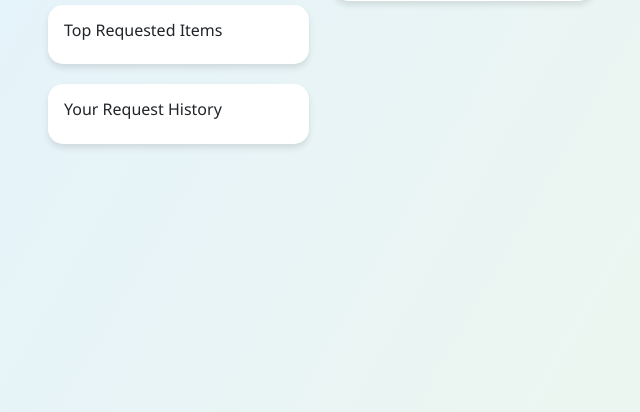
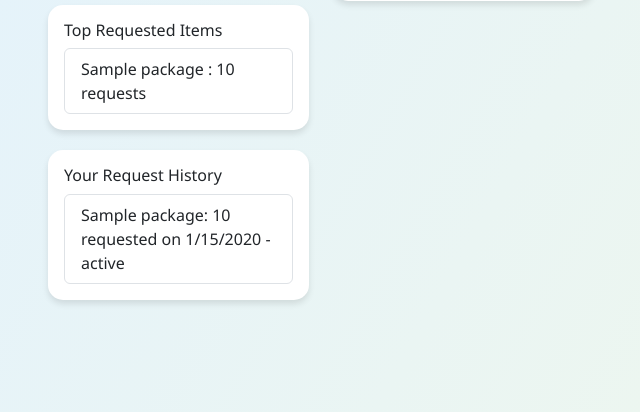
Before and after one commit to zhijiexia98/SV-Food-Bank-Registration, a Django app: page /studentHome/1/ in a window 1280 px wide. Shown: the part 388-800 px from the top of the page, without its empty margins (34-674 px from the left). Run offline with Django 4.2, Linux system fonts and the light colour scheme; tables that the repository leaves empty hold one stand-in row (values such as "Sample post"); some libraries are stand-ins or nearby versions.

Commit message:
alter request data structure & studenthome auto loading

```diff
--- a/myproject/chatbox.py
+++ b/myproject/chatbox.py
@@ -63,7 +63,7 @@ def process_natural_language_query(user_query):
          - point_per_package (integer)
 
          **requests**
-         - id (auto-incremented primary key)
+        # - id (auto-incremented primary key)
          - student_id (foreign key to users)
          - amount (decimal)
          - reason (text)
--- a/myproject/models.py
+++ b/myproject/models.py
@@ -76,7 +76,7 @@ class Requests(models.Model):
     processed_at = models.DateTimeField(default=now)
     admin = models.ForeignKey('Users', models.DO_NOTHING, related_name='requests_admin_set', blank=True, null=True)
     package = models.ForeignKey(FoodPackages, models.DO_NOTHING, blank=True, null=True)
-    request_id = models.IntegerField(unique=True, blank=True, null=True)
+    request_id = models.IntegerField(unique=True, null=False, primary_key=True)
 
     class Meta:
         # managed = False
--- a/myproject/templates/studentHome.html
+++ b/myproject/templates/studentHome.html
@@ -221,7 +221,7 @@
                     return;
                 }
                 const data = await response.json();
-                console.log(data);
+                console.log("Loading user info", data.point);
                 document.getElementById('studentName').textContent = data.name;
                 document.getElementById('studentId').textContent = data.nuid;
                 document.getElementById('studentPoints').textContent = data.point;
@@ -310,6 +310,9 @@
                     alert(data.message);
                     // Optionally, refresh available items or update UI
                     loadAvailableItems();
+                    loadRequestHistory(uid);
+                    loadUserInfo(uid);
+                    loadTopRequestedItems();
                 } else {
                     alert(`Error: ${data.message || data.error}`);
                 }
@@ -324,7 +327,8 @@
                 const response = await fetch('/api/food/top_requested');
                 const data = await response.json();
                 const list = document.getElementById('topRequestedItems');
-                list.innerHTML = data.top_items.map(item => `<li class="list-group-item">${item.package__package_name}: ${item.total_requested} requests</li>`).join('');
+                list.innerHTML = data.top_items.map(item => `<li class="list-group-item">${item.package__package_name}
+                    : ${parseInt(item.total_requested)} requests</li>`).join('');
             } catch (error) {
                 console.error('Error loading top requested items:', error);
             }
@@ -335,7 +339,10 @@
                 const response = await fetch(`/api/student/request_history/${uid}`);
                 const data = await response.json();
                 const list = document.getElementById('requestHistory');
-                list.innerHTML = data.request_history.map(req => `<li class="list-group-item">${req.package__package_name}: ${req.amount} requested on ${new Date(req.requested_at).toLocaleDateString()} - ${req.status}</li>`).join('');
+                list.innerHTML = data.request_history.map(
+                    req => `<li class="list-group-item">${req.package__package_name}:
+                        ${parseInt(req.amount)} requested on ${new Date(req.requested_at).toLocaleDateString()}
+                        - ${req.status}</li>`).join('');
             } catch (error) {
                 console.error('Error loading request history:', error);
             }
--- a/myproject/urls.py
+++ b/myproject/urls.py
@@ -48,5 +48,8 @@ urlpatterns = [
     path('api/admin/all_donations', views.all_donations, name='all_donations'),
     path('api/admin/student_by_nuid', views.student_by_nuid, name='student_by_nuid'),
     path('api/admin/add_food_package', views.add_food_package, name='add_food_package'),
+    path('api/student/request_history/<int:uid>', views.student_request_history, name='student_request_history'),
+    path('api/food/top_requested', views.top_requested_items, name='top_requested_items'),
+    path('api/food/items_by_category', views.available_items_by_category, name='available_items_by_category'),
 
 ]
--- a/myproject/views.py
+++ b/myproject/views.py
@@ -73,7 +73,8 @@ def request_food_item(request, uid):
             # Fetch the user by UID
             try:
                 user = Users.objects.get(id=uid, role='student')
-            except Users.DoesNotExist:
+                student = Student.objects.get(user=user)
+            except Student.DoesNotExist:
                 return JsonResponse({'error': 'Student not found'}, status=404)
 
             # Fetch the package
@@ -85,7 +86,7 @@ def request_food_item(request, uid):
             if package.quantity > 0:
                 # Create a new request
                 Requests.objects.create(
-                    student_id=user.student_id,
+                    student_id=student.user_id,
                     package_id=package.id,
                     amount=1,  # Assuming 1 package per request
                     reason="Student requested package",
@@ -95,6 +96,10 @@ def request_food_item(request, uid):
                 # Decrement the package quantity
                 package.quantity -= 1
                 package.save()
+
+                student.point -= package.point_per_package
+                student.save()
+                print("student point", student.point)
 
                 return JsonResponse({'success': True, 'message': 'Request submitted successfully'})
             else:
@@ -406,6 +411,7 @@ def top_requested_items(request):
     return JsonResponse({'top_items': list(top_items)})
 
 def student_request_history(request, uid):
+    print("student request history", uid)
     requests = Requests.objects.filter(student_id=uid).values(
         'package__package_name', 'amount', 'requested_at', 'status'
     ).order_by('-requested_at')
```
